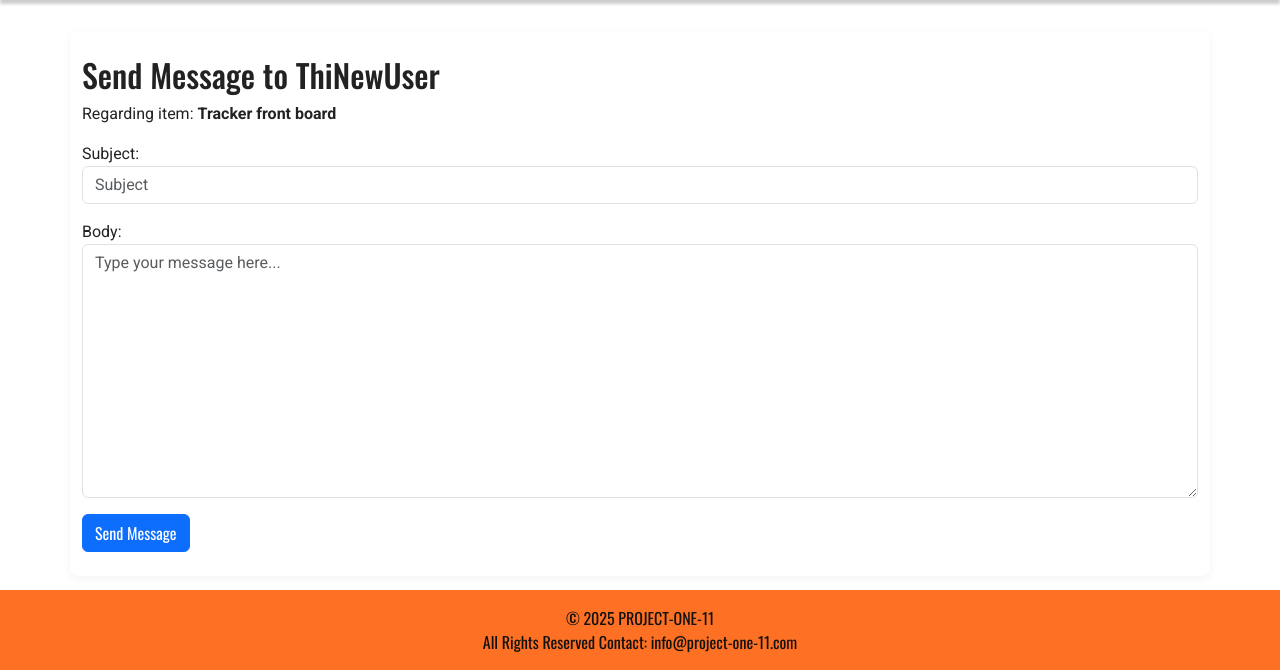
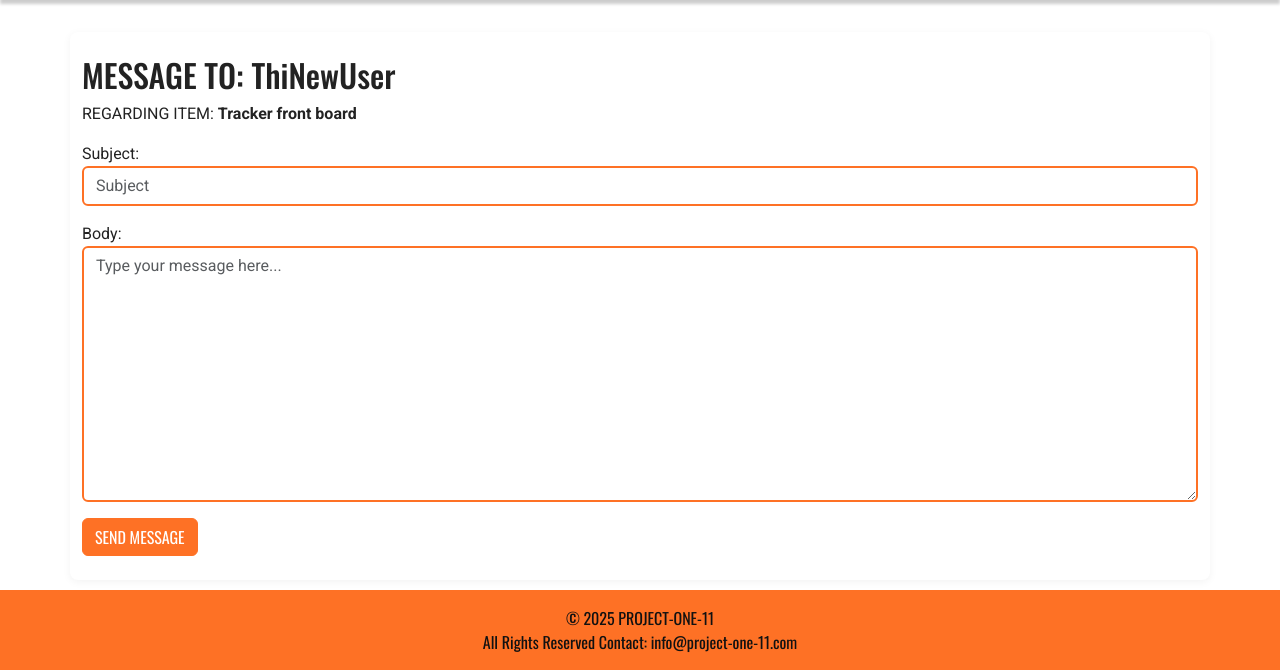
Before and after one commit to LanceSissing/Project-One-11, a Django app: page /marketplace/item/4/send_message/ in a window 1280 px wide. Shown: the part 130-800 px from the top of the page. Run offline with Django 5.2, Linux system fonts and the light colour scheme; a user stored in the database is signed in; data comes from the database, SQL or seed files in the repository.

Commit message:
UI polish: unify orange borders on forms and images, improve spacing, apply Roboto to body text, and ensure consistent button styling

```diff
--- a/accounts/templates/edit_item.html
+++ b/accounts/templates/edit_item.html
@@ -13,7 +13,7 @@
   {% if item.images.all %}
     <div>
       {% for image in item.images.all %}
-        <div style="display:inline-block;position:relative;margin:2px;">
+        <div style="display:inline-block;position:relative;margin:10px;">
           <img src="{{ image.image.url }}" alt="Item image" style="max-width:120px;max-height:120px;border-radius:4px;">
           <a href="{% url 'delete_item_image' image.id %}" class="btn btn-sm btn-danger" style="position:absolute;top:2px;right:2px;">Delete</a>
         </div>
--- a/accounts/templates/home.html
+++ b/accounts/templates/home.html
@@ -1,6 +1,6 @@
 {% extends 'base.html' %}
 {% block content %}
-  <h2>SEARCH</h2>
+  <h2>SEARCH LISTINGS</h2>
   <form method="get" action="" class="mb-4 search-form">
     <div class="row g-2">
       <div class="col-md-3">
@@ -67,7 +67,7 @@
           {% endif %}
           <div class="card-body">
             <h5 class="card-title">{{ item.title }}</h5>
-            <p class="card-text">${{ item.price }}</p>
+            <p class="card-text">£{{ item.price }}</p>
             <a href="{% url 'item_detail' item.id %}" class="btn btn-view-details">VIEW DETAILS</a>
           </div>
         </div>
--- a/static/style.css
+++ b/static/style.css
@@ -206,3 +206,8 @@
 span {
   font-family: 'Roboto', Arial, sans-serif;
 }
+input[name="subject"],
+textarea[name="body"] {
+  border: 2px solid #fe7125 !important;
+  border-radius: 6px;
+}
--- a/templates/marketplace/send_message.html
+++ b/templates/marketplace/send_message.html
@@ -1,10 +1,10 @@
 {% extends 'base.html' %}
 {% block content %}
-  <h2>Send Message to {{ recipient.username }}</h2>
-  <p>Regarding item: <strong>{{ item.title }}</strong></p>
+  <h2>MESSAGE TO: {{ recipient.username }}</h2>
+  <p>REGARDING ITEM: <strong>{{ item.title }}</strong></p>
   <form method="post">
     {% csrf_token %}
     {{ form.as_p }}
-    <button type="submit" class="btn btn-primary">Send Message</button>
+    <button type="submit" class="btn btn-success">SEND MESSAGE</button>
   </form>
 {% endblock %}
```
Also changed, not shown: accounts/templates/item_detail.html (+10 -5 lines).
